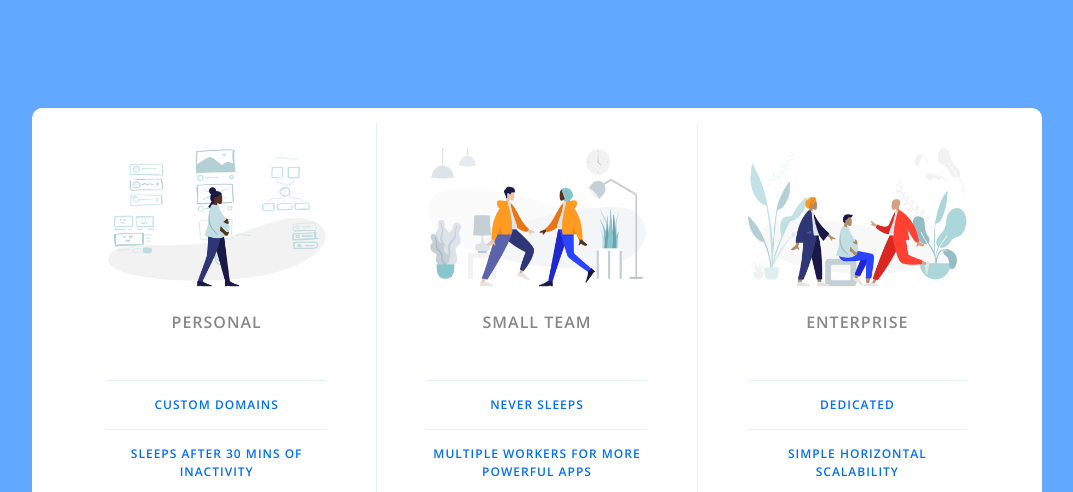
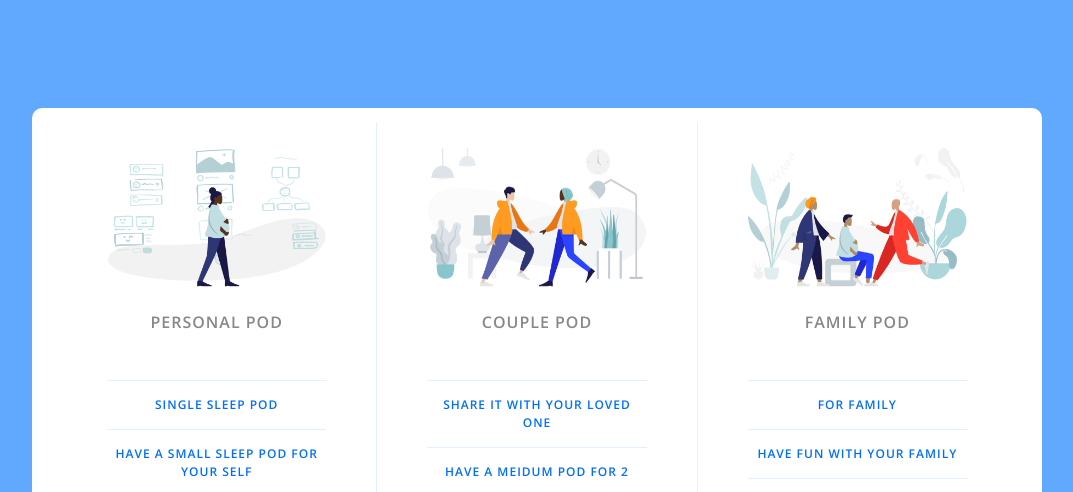
Before and after one commit to Jetmax1/Pricing-table, a plain HTML site: page index.html in a window 1280 px wide. Shown: the top 492 px of the page, without its empty margins (103-1176 px from the left). Drawn offline with nearby package versions, Linux system fonts and the light colour scheme.

Commit message:
second comit

```diff
--- a/index.html
+++ b/index.html
@@ -14,21 +14,21 @@
 
         <div class="pricing-plan">
             <img src="icons/icon1.png" alt="" class="pricing-img">
-            <h2 class="pricing-header">Personal</h2>
+            <h2 class="pricing-header">Personal Pod</h2>
             <ul class="pricing-features">
-                <li class="pricing-features-item">Custom domains</li>
-                <li class="pricing-features-item">Sleeps after 30 mins of inactivity</li>
+                <li class="pricing-features-item">Single sleep pod</li>
+                <li class="pricing-features-item">Have a small sleep pod for your self</li>
             </ul>
-            <span class="pricing-price">Free</span>
+            <span class="pricing-price">$100</span>
             <a href="#/" class="pricing-button">Sign up</a>
         </div>
 
         <div class="pricing-plan">
             <img src="icons/icon2.png" alt="" class="pricing-img">
-            <h2 class="pricing-header">Small team</h2>
+            <h2 class="pricing-header">couple pod </h2>
             <ul class="pricing-features">
-                <li class="pricing-features-item">Never sleeps</li>
-                <li class="pricing-features-item">Multiple workers for more powerful apps</li>
+                <li class="pricing-features-item">share it with your loved one </li>
+                <li class="pricing-features-item">have a meidum pod for 2</li>
             </ul>
             <span class="pricing-price">$150</span>
             <a href="#/" class="pricing-button is-featured">Free trial</a>
@@ -36,10 +36,10 @@
 
         <div class="pricing-plan">
             <img src="icons/icon3.png" alt="" class="pricing-img">
-            <h2 class="pricing-header">Enterprise</h2>
+            <h2 class="pricing-header">Family pod</h2>
             <ul class="pricing-features">
-                <li class="pricing-features-item">Dedicated</li>
-                <li class="pricing-features-item">Simple horizontal scalability</li>
+                <li class="pricing-features-item">for family</li>
+                <li class="pricing-features-item">have fun with your family </li>
             </ul>
             <span class="pricing-price">$400</span>
             <a href="#/" class="pricing-button">Free trial</a>
```
